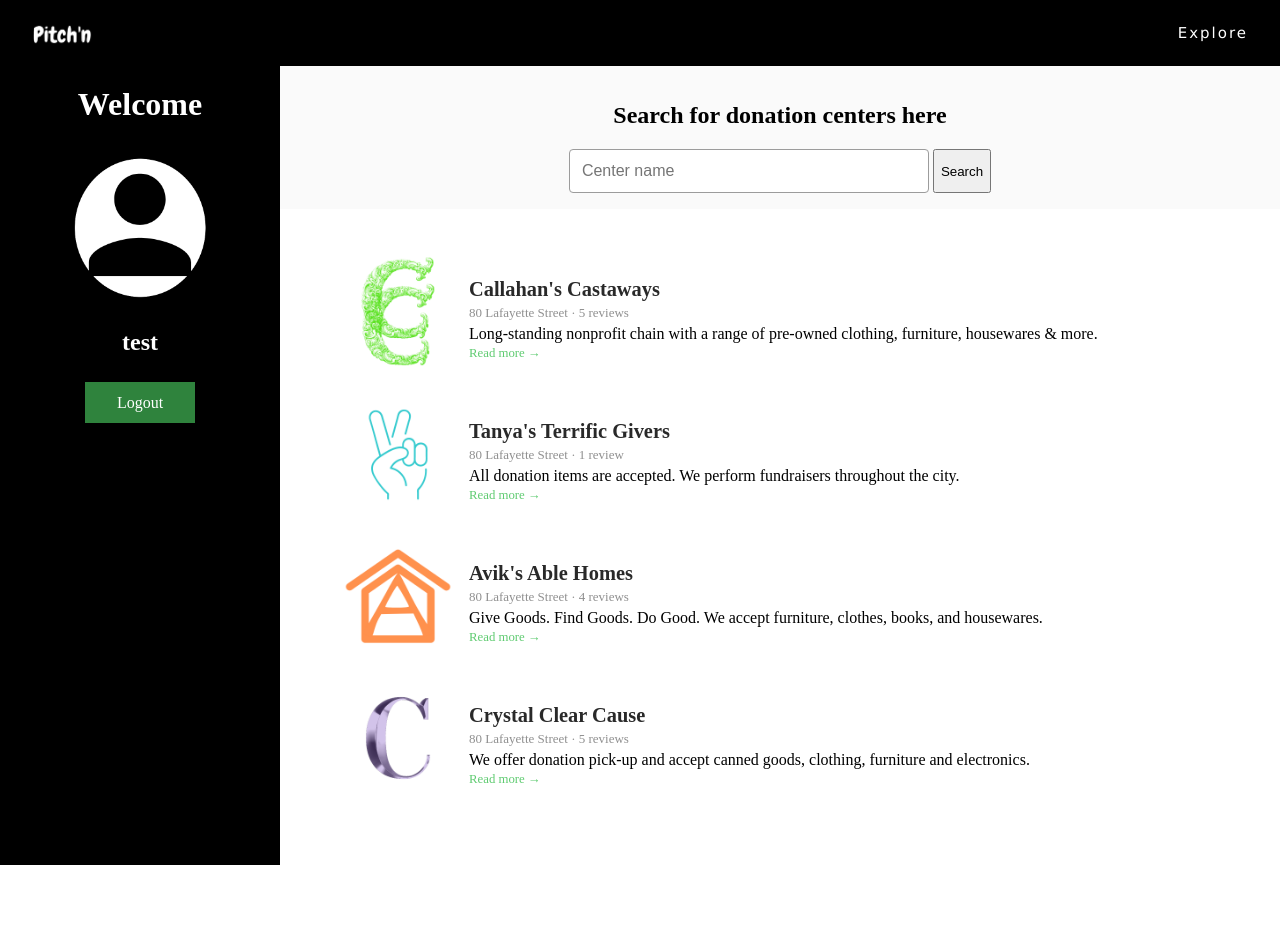
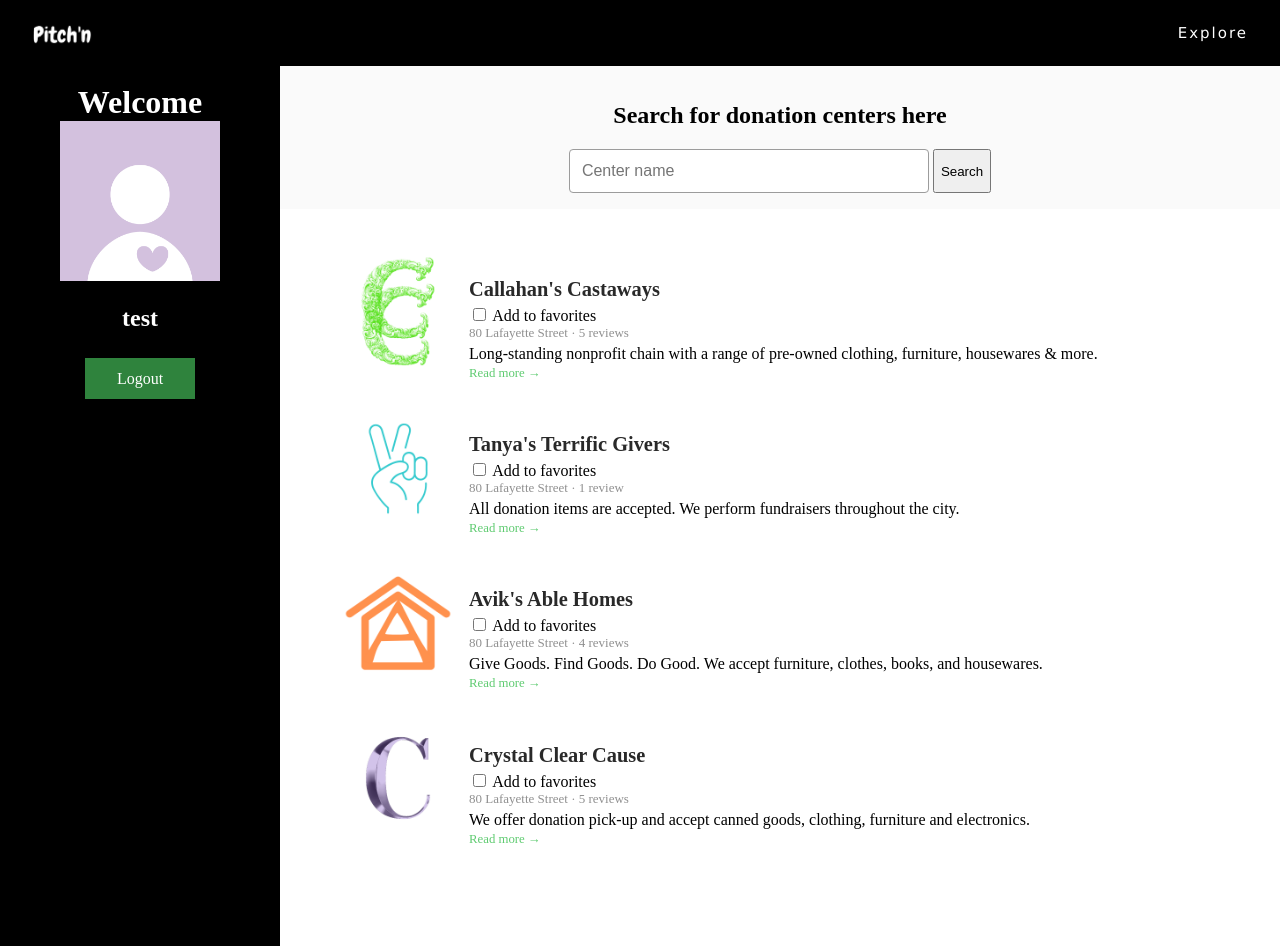
Before and after one commit to csongbird/Pitch-n, a Flask app: page /profile in a window 1280 px wide. Before the commit the page ends 865 px from the top, so only its background shows below. Run offline with Flask 2, Linux system fonts and the light colour scheme; a user stored in the database is signed in.

Commit message:
Minor tweaks

```diff
--- a/source/main.py
+++ b/source/main.py
@@ -15,12 +15,14 @@ electronics = os.path.join(flask_app.config['UPLOAD_FOLDER'],
 food = os.path.join(flask_app.config['UPLOAD_FOLDER'], 'food.png')
 logo = os.path.join(flask_app.config['UPLOAD_FOLDER'], 'logo.png')
 books = os.path.join(flask_app.config['UPLOAD_FOLDER'], 'books.png')
+instructions = os.path.join(flask_app.config['UPLOAD_FOLDER'],
+                            'instructions.png')
 
 
 @main.route('/profile')
 @login_required
 def profile():
-    pic = os.path.join(flask_app.config['UPLOAD_FOLDER'], 'profilePic.png')
+    pic = os.path.join(flask_app.config['UPLOAD_FOLDER'], 'userImg.png')
     center1 = os.path.join(flask_app.config['UPLOAD_FOLDER'], 'center1.png')
     center2 = os.path.join(flask_app.config['UPLOAD_FOLDER'], 'center2.png')
     center3 = os.path.join(flask_app.config['UPLOAD_FOLDER'], 'center3.png')
@@ -35,11 +37,18 @@ def profile():
 @main.route('/organization')
 @login_required
 def organization():
-    pic = os.path.join(flask_app.config['UPLOAD_FOLDER'], 'profilePic.png')
+    pic = os.path.join(flask_app.config['UPLOAD_FOLDER'], 'userImg.png')
     org_id = request.args.get('org_id')
     current_user = Organization.get_org_with_id(org_id)
     return render_template('organization.html',
                            name=current_user.username,
+                           centerName=current_user.name,
+                           location=current_user.location,
+                           clothing=clothing,
+                           furniture=furniture,
+                           housewares=housewares,
+                           food=food, books=books,
+                           electronics=electronics,
                            logo=logo,
                            pic=pic)
 
@@ -52,7 +61,7 @@ def center1():
                            pic=pic,
                            name="Callahan's Castaways",
                            clothing=clothing,
-                           furniture=furniture,
+                           furniture=furniture, instructions=instructions,
                            housewares=housewares)
 
 
@@ -62,19 +71,18 @@ def center2():
     return render_template('center2.html', logo=logo,
                            pic=pic,
                            name="Tanya's Terrific Givers",
-                           clothing=clothing,
+                           clothing=clothing, instructions=instructions,
                            furniture=furniture,
                            housewares=housewares,
                            food=food, books=books,
-                           electronics=electronics,
-                           )
+                           electronics=electronics)
 
 
 @main.route('/center3.html')
 def center3():
     pic = os.path.join(flask_app.config['UPLOAD_FOLDER'], 'center3.png')
     return render_template('center3.html', logo=logo,
-                           pic=pic,
+                           pic=pic, instructions=instructions,
                            name="Avik's Able Homes",
                            clothing=clothing,
                            furniture=furniture, books=books,
@@ -86,7 +94,7 @@ def center3():
 def center4():
     pic = os.path.join(flask_app.config['UPLOAD_FOLDER'], 'center4.png')
     return render_template('center4.html', logo=logo,
-                           pic=pic,
+                           pic=pic, instructions=instructions,
                            name="Crystal Clear Cause",
                            clothing=clothing,
                            furniture=furniture, food=food,
--- a/source/templates/center1.html
+++ b/source/templates/center1.html
@@ -39,7 +39,7 @@
         <img src="{{ pic }}" style="max-width: 160px; display:block; margin-left: auto; margin-right: auto; width: 50%;">
         <h1 style="text-align: center;"> {{ name }} </h1>
         <h3 style="text-align: center;"> Long-standing nonprofit chain with a range of pre-owned clothing, furniture, housewares & more.</h3>
-        <h5 style="text-align: center;"> 6 MetroTech Center, Brooklyn, NY 11201 </h5>
+        <h5 style="text-align: center;"> Location: 6 MetroTech Center, Brooklyn, NY 11201 </h5>
         <hr>
         <div class=content><h3 style="margin:0.5em;"><u>Hours of Operation</u></h3>
             <table>
@@ -85,6 +85,8 @@
                 <td>Housewares</td>
             </tr>
         </table>
+        <h3><u>Before Donating</u></h3>
+        <img src="{{ instructions }}" style="display:block; margin-left: auto; margin-right: auto; width: 50%;">
         </div>
         <br><br><br><br>
     </body>
--- a/source/templates/center2.html
+++ b/source/templates/center2.html
@@ -39,7 +39,7 @@
         <img src="{{ pic }}" style="max-width: 160px; display:block; margin-left: auto; margin-right: auto; width: 50%;">
         <h1 style="text-align: center;"> {{ name }} </h1>
         <h3 style="text-align: center;"> All donation items are accepted. We perform fundraisers throughout the city.</h3>
-        <h5 style="text-align: center;"> 6 MetroTech Center, Brooklyn, NY 11201 </h5>
+        <h5 style="text-align: center;"> Location: 6 MetroTech Center, Brooklyn, NY 11201 </h5>
         <hr>
         <div class=content><h3 style="margin:0.5em;"><u>Hours of Operation</u></h3>
             <table>
@@ -91,6 +91,8 @@
                 <td>Books</td>
             </tr>
         </table>
+        <h3><u>Before Donating</u></h3>
+        <img src="{{ instructions }}" style="display:block; margin-left: auto; margin-right: auto; width: 50%;">
         </div>
         <br><br><br><br>
     </body>
--- a/source/templates/center3.html
+++ b/source/templates/center3.html
@@ -39,7 +39,7 @@
         <img src="{{ pic }}" style="max-width: 160px; display:block; margin-left: auto; margin-right: auto; width: 50%;">
         <h1 style="text-align: center;"> {{ name }} </h1>
         <h3 style="text-align: center;"> Give Goods. Find Goods. Do Good. We accept furniture, clothes, books, and housewares.</h3>
-        <h5 style="text-align: center;"> 6 MetroTech Center, Brooklyn, NY 11201 </h5>
+        <h5 style="text-align: center;"> Location: 6 MetroTech Center, Brooklyn, NY 11201 </h5>
         <hr>
         <div class=content><h3 style="margin:0.5em;"><u>Hours of Operation</u></h3>
             <table>
@@ -87,6 +87,8 @@
                 <td>Books</td>
             </tr>
         </table>
+        <h3><u>Before Donating</u></h3>
+        <img src="{{ instructions }}" style="display:block; margin-left: auto; margin-right: auto; width: 50%;">
         </div>
         <br><br><br><br>
     </body>
--- a/source/templates/center4.html
+++ b/source/templates/center4.html
@@ -39,7 +39,7 @@
         <img src="{{ pic }}" style="max-width: 160px; display:block; margin-left: auto; margin-right: auto; width: 50%;">
         <h1 style="text-align: center;"> {{ name }} </h1>
         <h3 style="text-align: center;"> We offer donation pick-up and accept canned goods, clothing, furniture and electronics.</h3>
-        <h5 style="text-align: center;"> 6 MetroTech Center, Brooklyn, NY 11201 </h5>
+        <h5 style="text-align: center;"> Location: 6 MetroTech Center, Brooklyn, NY 11201 </h5>
         <hr>
         <div class=content><h3 style="margin:0.5em;"><u>Hours of Operation</u></h3>
             <table>
@@ -87,6 +87,8 @@
                 <td>Food</td>
             </tr>
         </table>
+        <h3><u>Before Donating</u></h3>
+        <img src="{{ instructions }}" style="display:block; margin-left: auto; margin-right: auto; width: 50%;">
         </div>
         <br><br><br><br>
     </body>
--- a/source/templates/profile.html
+++ b/source/templates/profile.html
@@ -8,19 +8,17 @@
                 box-sizing: border-box;
             }
 
-            header {
-                position: fixed;
+            .header {
                 left: 0;
                 top: 65px;
-                height: 100vh;
+                height: 110vh;
                 width: 280px;
                 background: #000000;
                 color: #fff;
+                text-align: center;
+                float: left;
             }
 
-            .text-center {
-                text-align: center !important;
-            }
             .main-wrapper {
                 margin-left: 280px;
                 background: #fff;
@@ -110,13 +108,15 @@
             <li style="float:right"><a href="explore.html">Explore</a></li>
           </div>
         </ul>
-        <header class="header text-center">
-            <h1>Welcome</h1>
+        <div class = "bigContainer">
+            <div class="header">
+                <br>
+                <h1 style="margin:0;">Welcome</h1>
                 <img src="{{ profilePic }}" style="max-width: 160px;">
                 <h2> {{ name }}</h2>
                 <br>
                 <a href="{{ url_for('logout') }}" class="logOut">Logout</a>
-        </header>
+            </div>
             <div class="main-wrapper">
                 <section class="search">
                     <h1> Search for donation centers here</h1>
@@ -132,6 +132,8 @@
                                 <img class="logos" src="{{ center1 }}" alt="image">
                                 <div class="media-body">
                                     <h3 class="title">Callahan's Castaways</h3>
+                                    <input type="checkbox" id="favorite" name="favorite" value="favorite">
+                                    <label for="favorite">Add to favorites</label><br>
                                     <div class="meta">
                                         80 Lafayette Street  ·  5 reviews
                                     </div>
@@ -149,6 +151,8 @@
                                 <img class="logos" src="{{ center2 }}" alt="image">
                                 <div class="media-body">
                                     <h3 class="title">Tanya's Terrific Givers</h3>
+                                    <input type="checkbox" id="favorite" name="favorite" value="favorite">
+                                    <label for="favorite">Add to favorites</label><br>
                                     <div class="meta">
                                         80 Lafayette Street  ·  1 review
                                     </div>
@@ -165,6 +169,8 @@
                                 <img class="logos" src="{{ center3 }}" alt="image">
                                 <div class="media-body">
                                     <h3 class="title">Avik's Able Homes</h3>
+                                    <input type="checkbox" id="favorite" name="favorite" value="favorite">
+                                    <label for="favorite">Add to favorites</label><br>
                                     <div class="meta">
                                         80 Lafayette Street  ·  4 reviews
                                     </div>
@@ -181,6 +187,8 @@
                                 <img class="logos" src="{{ center4 }}" alt="image">
                                 <div class="media-body">
                                     <h3 class="title">Crystal Clear Cause</h3>
+                                    <input type="checkbox" id="favorite" name="favorite" value="favorite">
+                                    <label for="favorite">Add to favorites</label><br>
                                     <div class="meta">
                                         80 Lafayette Street  ·  5 reviews
                                     </div>
@@ -192,5 +200,6 @@
                     </div>
                 </section>
             </div>
+        </div>
     </body>
 </html>
```
Also changed, not shown: source/templates/organization.html (+44 -0 lines), source/db.sqlite, source/static/images/instructions.png (added), 3 other files. Lines whose indentation alone changed are shown as unchanged.
